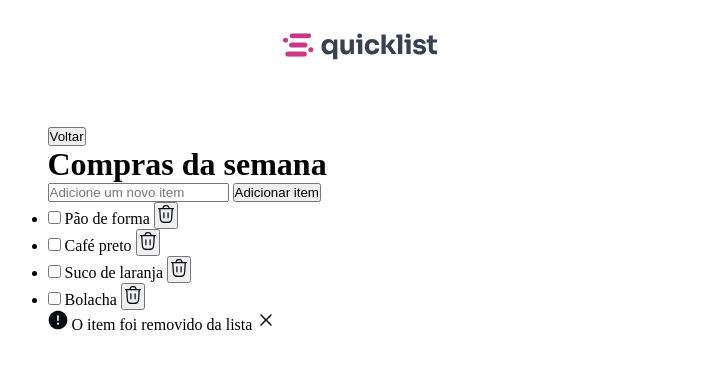
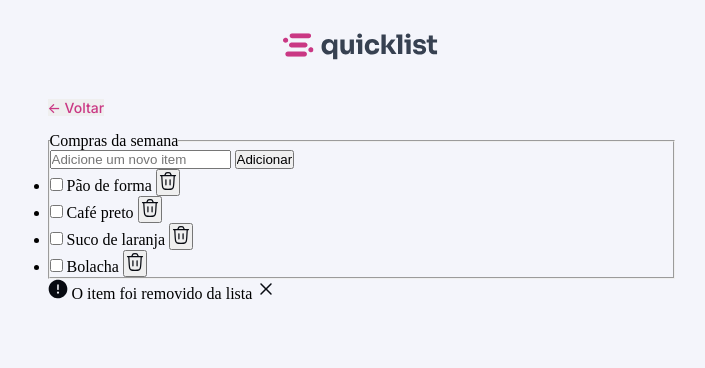
Before and after one commit to abimaelrss/desafio-pratico-lista-de-compras, a plain HTML site: page index.html in a window 1280 px wide. Shown: the whole page, without its empty margins (279-984 px from the left). Drawn offline with Linux system fonts and the light colour scheme.

Commit message:
Styling back button

```diff
--- a/index.html
+++ b/index.html
@@ -27,18 +27,23 @@
           <img src="assets/battery.svg" alt="" />
         </div>
       </div>
-      <img class="logo desktop-only" src="assets/logo.svg" alt="Logo quicklist" />
+      <img
+        class="logo desktop-only"
+        src="assets/logo.svg"
+        alt="Logo quicklist"
+      />
     </header>
 
     <main class="container">
-      <button type="button">Voltar</button>
+      <button type="button" class="back"><- Voltar</button>
 
-      <h1>Compras da semana</h1>
+      <fieldset>
+        <legend>Compras da semana</legend>
 
         <form action="">
           <div class="search">
             <input type="text" placeholder="Adicione um novo item" />
-          <button type="submit">Adicionar item</button>
+            <input type="submit" value="Adicionar" />
           </div>
 
           <ul>
@@ -72,6 +77,7 @@
             </li>
           </ul>
         </form>
+      </fieldset>
 
       <section class="footer">
         <img src="assets/warning.svg" alt="" />
--- a/styles/global.css
+++ b/styles/global.css
@@ -26,3 +26,15 @@
   --text-paragraph: 500 1rem var(--font-family);
   --text-link: 500 0.875rem var(--font-family);
 }
+
+body {
+  background-color: var(--background-primary);
+}
+
+button.back {
+  border: none;
+  font: var(--text-link);
+  color: var(--color-brand);
+
+  margin: 2.125rem 0 1rem;
+}
--- a/styles/header.css
+++ b/styles/header.css
@@ -4,7 +4,7 @@ header {
   align-items: center;
 
   & .logo {
-    padding: 1.5625rem 0 3.875rem;
+    padding-top: 1.5625rem ;
   }
 
   & .status-bar {
```
Lines whose indentation alone changed are shown as unchanged.
